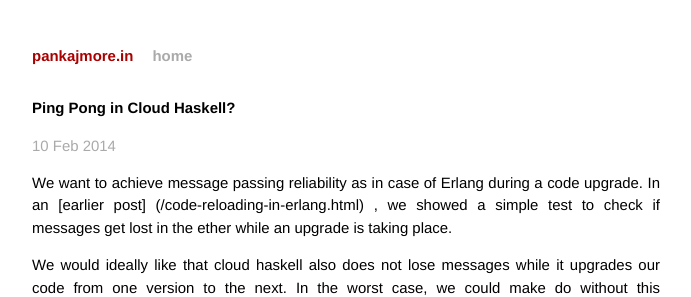
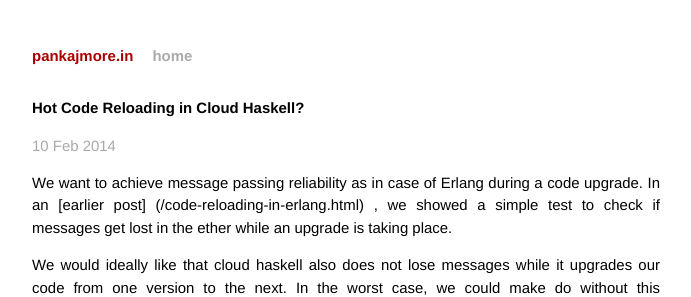
Before and after one commit to pankajmore/pankajmore.github.com, a Jekyll site: the page built from _posts/2014-02-10-ping-pong-in-cloud-haskell.md, in a window 1280 px wide and 900 px high. Shown: the top 297 px of the window, without its empty margins (294-985 px from the left). Built offline with Jekyll 4.4.1, drawn with Linux system fonts in a browser that asks for light colours; Markdown is read by kramdown in place of the engine named in the settings; comment, search, counter and statistics services are not loaded.

Commit message:
title change for a post

```diff
--- a/_posts/2014-02-10-ping-pong-in-cloud-haskell.md
+++ b/_posts/2014-02-10-ping-pong-in-cloud-haskell.md
@@ -1,6 +1,6 @@
 ---
 layout: post
-title:  "Ping Pong in Cloud Haskell?"
+title:  "Hot Code Reloading in Cloud Haskell?"
 categories: thesis erlang cloud haskell
 comments: true
 ---
```
